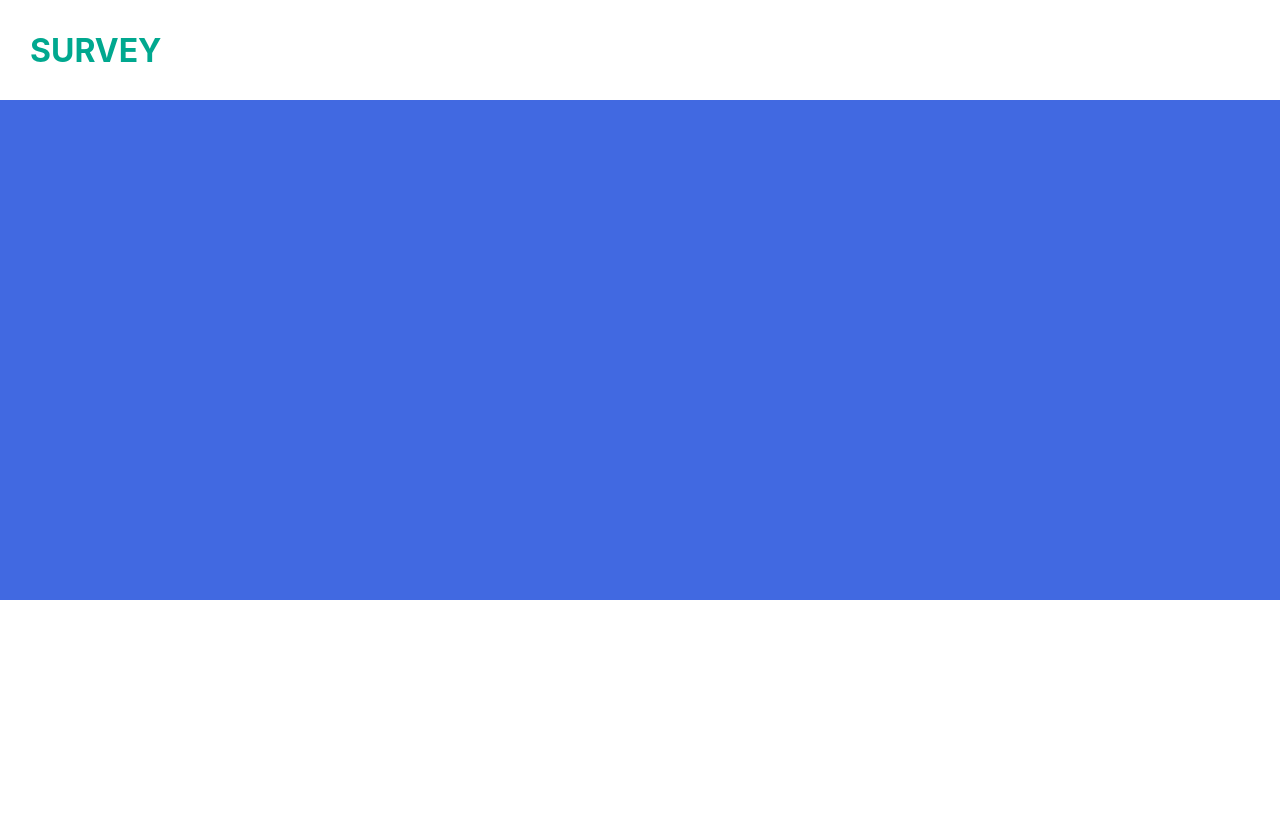
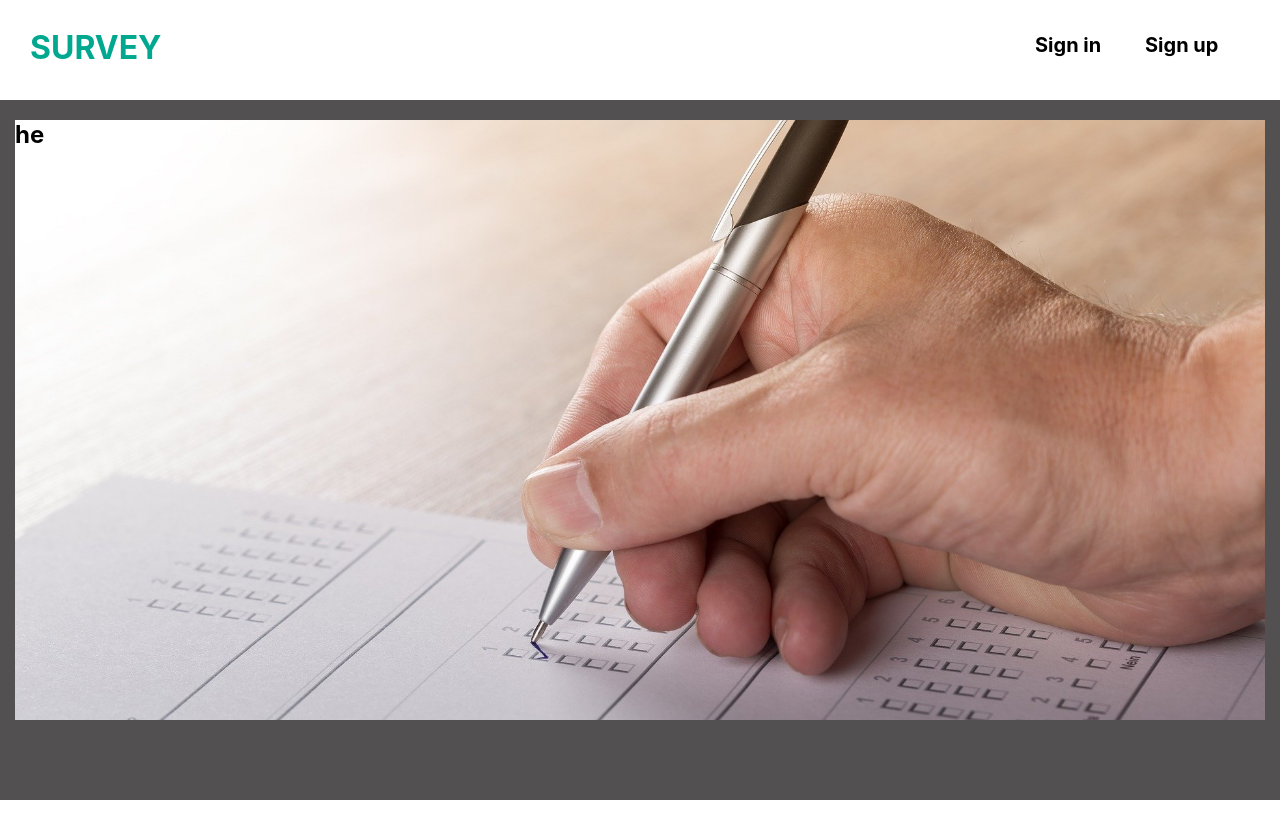
Before and after one commit to Hwang-YoungJu/Survey-Service, a React (Create React App) app: page / in a window 1280 px wide. Shown: the top 838 px of the page. Before the commit the page ends 800 px from the top, so only its background shows below. Built offline with nearby package versions, Linux system fonts and the light colour scheme.

Commit message:
<ADD>background image

```diff
--- a/src/components/MainPage/Main.jsx
+++ b/src/components/MainPage/Main.jsx
@@ -1,12 +1,16 @@
 import React from "react";
 import * as S from "./style";
 
-const main = () => {
+const Main = () => {
   return (
-    <div>
-      <S.styleArea />
-    </div>
+    <S.backgroundArea>
+      <S.imageDiv>
+        <S.styleArea>
+          <h2>he</h2>
+        </S.styleArea>
+      </S.imageDiv>
+    </S.backgroundArea>
   );
 };
 
-export default main;
+export default Main;
--- a/src/components/MainPage/style.jsx
+++ b/src/components/MainPage/style.jsx
@@ -1,7 +1,26 @@
-import style from "styled-components";
+import styled from "styled-components";
+import Image from "../../img/MainImage.jpg";
 
-export const styleArea = style.div`
-    background-color: royalblue ;
-    width: 100%;
-    height: 600px;
+export const styleArea = styled.div`
+  background-image: url(${Image});
+  position: relative;
+  background-size: 100%;
+  height: 600px;
+  margin: 15px;
 `;
+
+export const imageDiv = styled.div`
+  position: absolute;
+  top: 100px;
+  width: 100%;
+  height: 700px;
+  background-color: #525050;
+`;
+
+export const backgroundArea = styled.div`
+  width: 100%;
+  height: 1080px;
+  position: absolute;
+  top: 0;
+  left: 0;
+`;
--- a/src/components/common/NavigationBar.jsx
+++ b/src/components/common/NavigationBar.jsx
@@ -4,16 +4,46 @@ import styled from "styled-components";
 const Bar = styled.div`
   background-color: white;
   position: absolute;
+  display: flex;
+  align-items: center;
+
   width: 100%;
   height: 100px;
   top: 0px;
   h1 {
-    position: relative;
+    position: absolute;
     display: block;
-    top: 10px;
+    width: 100px;
+    margin: 20px 0 20px 0;
+    line-height: 40px;
+    top: 8px;
     left: 30px;
     color: #00a88f;
   }
+  h2 {
+    position: relative;
+    display: block;
+    width: 80px;
+    height: 50px;
+    padding: 10px;
+    font-size: 20px;
+    line-height: 20px;
+    top: 10px;
+    right: 80px;
+  }
+  div {
+    width: 90px;
+    margin-right: 20px;
+  }
+`;
+
+const LoginBox = styled.div`
+  display: flex;
+  justify-content: center;
+  align-items: center;
+  width: 120px;
+  position: absolute;
+  right: 0px;
 `;
 
 const NavigationBar = () => {
@@ -21,6 +51,14 @@ const NavigationBar = () => {
     <>
       <Bar>
         <h1>SURVEY</h1>
+        <LoginBox>
+          <div>
+            <h2>Sign in</h2>
+          </div>
+          <div>
+            <h2>Sign up</h2>
+          </div>
+        </LoginBox>
       </Bar>
     </>
   );
```
Also changed, not shown: src/img/MainImage.jpg (added), 1 other file (tests, documents, lock files or other folders).
